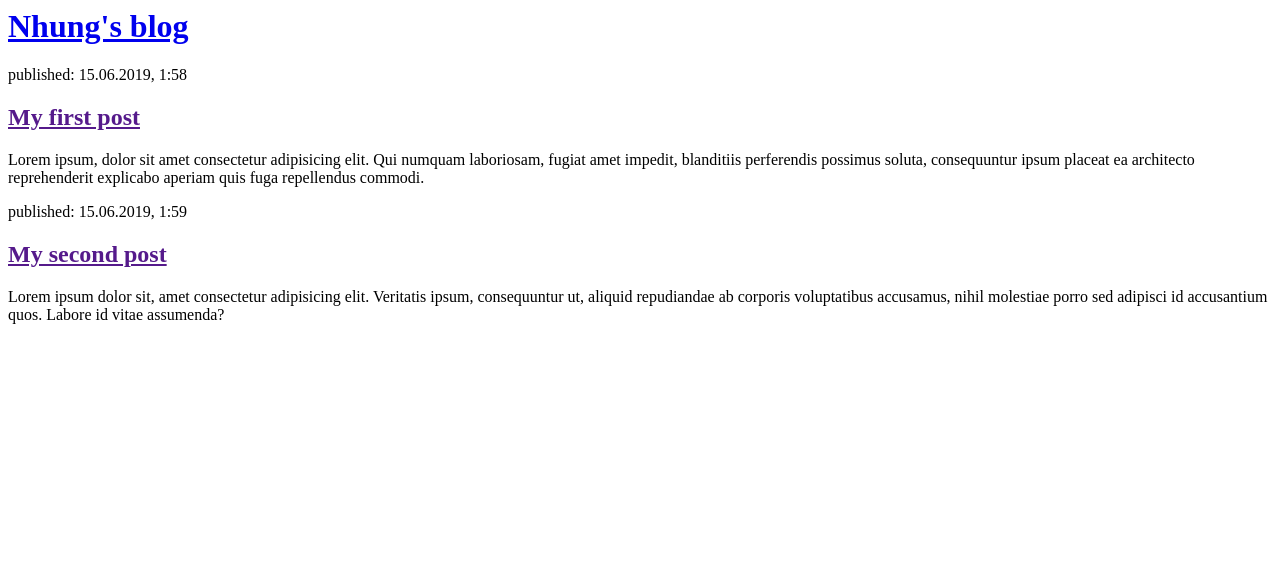
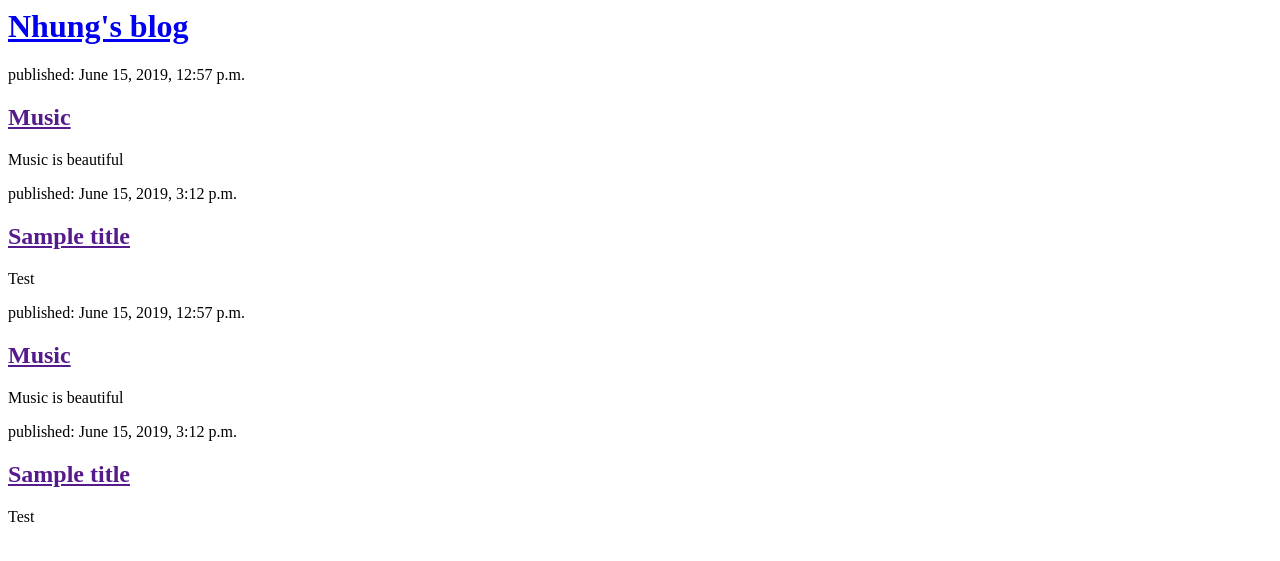
Before and after one commit to emily-hoang/A-blog-with-Django, a Django app: page / in a window 1280 px wide. Shown: the top 561 px of the page. Run offline with Django 3.2, Linux system fonts and the light colour scheme; data comes from the database, SQL or seed files in the repository; both versions use the stored data as it was after the commit.

Commit message:
modified templates to display posts from database

```diff
--- a/blog/templates/blog/post_list.html
+++ b/blog/templates/blog/post_list.html
@@ -1,22 +1,28 @@
 <html>
   <head>
-    <title>Nhung's blog</title>
+      <title>Nhung's blog</title>
   </head>
   <body>
     <div>
-      <h1><a href="/">Nhung's blog</a></h1>
+        <h1><a href="/">Nhung's blog</a></h1>
     </div>
 
-    <div>
-      <p>published: 15.06.2019, 1:58</p>
-      <h2><a href="">My first post</a></h2>
-      <p>Lorem ipsum, dolor sit amet consectetur adipisicing elit. Qui numquam laboriosam, fugiat amet impedit, blanditiis perferendis possimus soluta, consequuntur ipsum placeat ea architecto reprehenderit explicabo aperiam quis fuga repellendus commodi.</p>
-    </div>
 
-    <div>
-      <p>published: 15.06.2019, 1:59</p>
-      <h2><a href="">My second post</a></h2>
-      <p>Lorem ipsum dolor sit, amet consectetur adipisicing elit. Veritatis ipsum, consequuntur ut, aliquid repudiandae ab corporis voluptatibus accusamus, nihil molestiae porro sed adipisci id accusantium quos. Labore id vitae assumenda?</p>
+    {% for post in posts %}
+        <div>
+            <p>published: {{post.published_date }}</p>
+            <h2><a href="">{{ post.title }}</a></h2>
+            <p>{{ post.text|linebreaksbr }}</p>
+        </div>
+    {% endfor %}
+
+    {% for post in posts %}
+        <div>
+            <p>published: {{post.published_date }}</p>
+            <h2><a href="">{{ post.title }}</a></h2>
+            <p>{{ post.text|linebreaksbr }}</p>
+        </div>
+    {% endfor %}
     </div>
   </body>
 </html>
--- a/blog/views.py
+++ b/blog/views.py
@@ -1,4 +1,7 @@
 from django.shortcuts import render
+from django.utils import timezone
+from .models import Post
 
 def post_list(request):
-  return render(request, 'blog/post_list.html', {})
+  posts = Post.objects.filter(published_date__lte=timezone.now()).order_by('published_date')
+  return render(request, 'blog/post_list.html', {'posts': posts})
```
Also changed, not shown: db.sqlite3.
